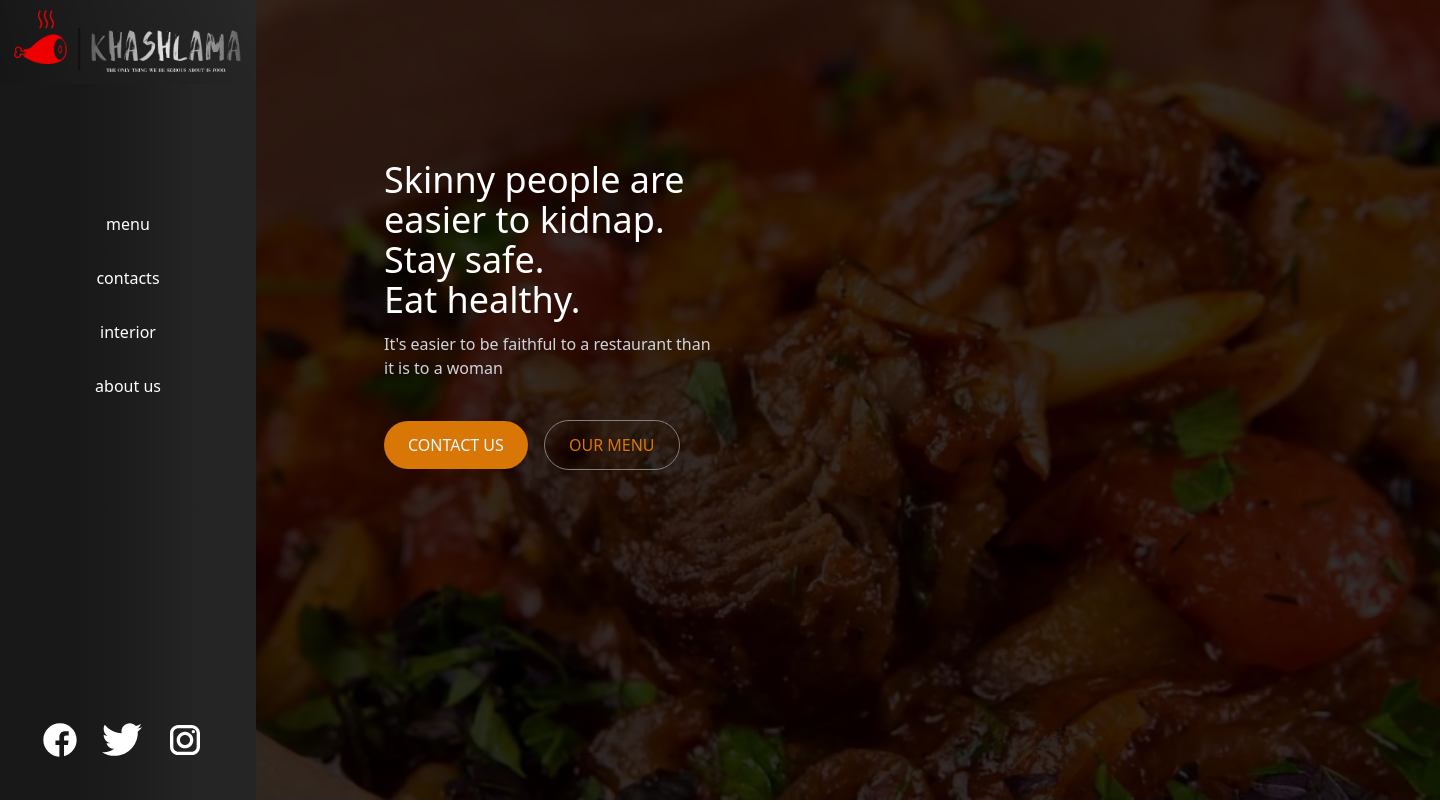
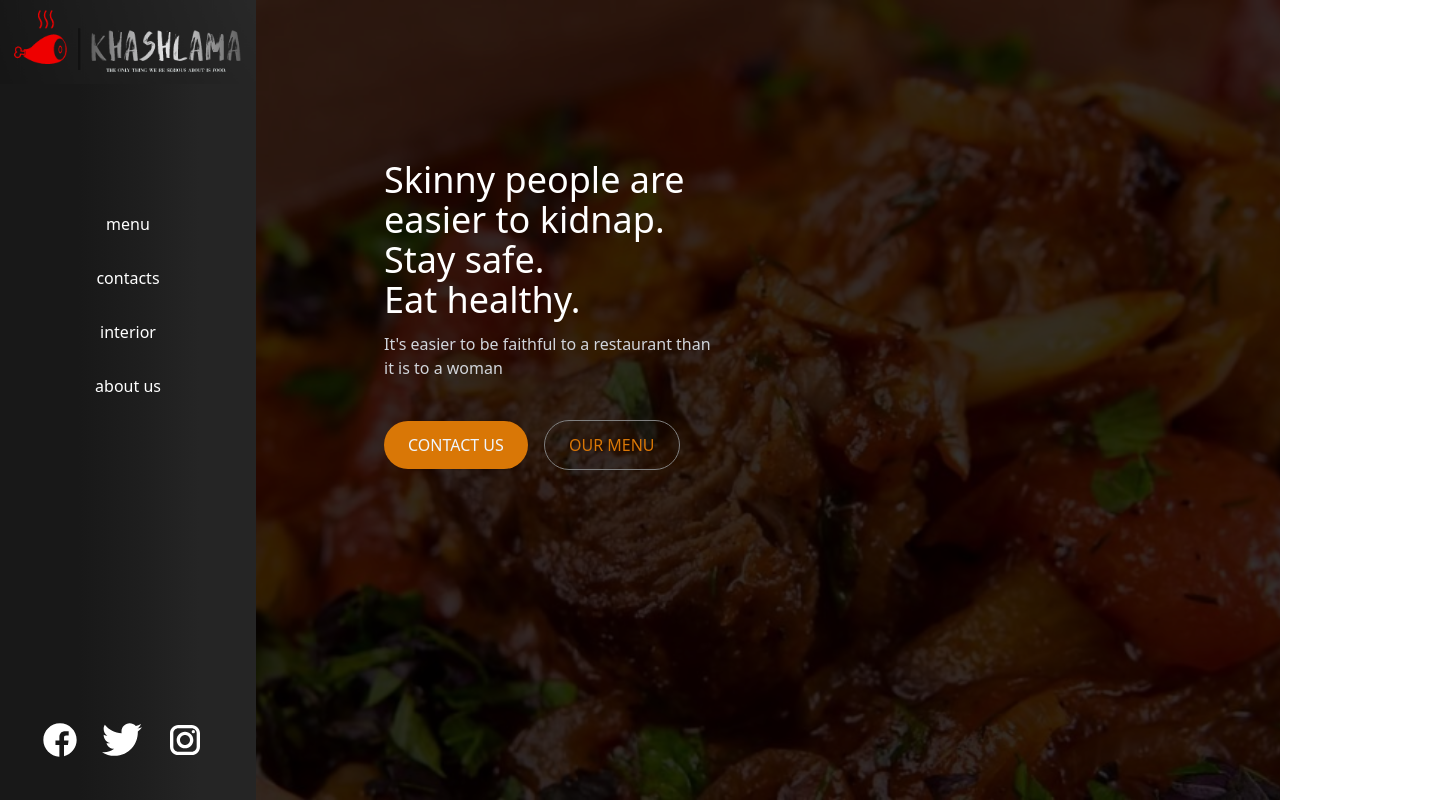
Before and after one commit to MkrtichSargsyan/Restaurant-Page, a website built with webpack: page dist/index.html in a window 1280 px wide. Shown: the top 803 px of the page, 1440 px wide, since content can reach past the window. Built offline with nearby package versions, Linux system fonts and the light colour scheme.

Commit message:
change header size

```diff
--- a/src/styles/custom_styles.css
+++ b/src/styles/custom_styles.css
@@ -1,6 +1,6 @@
 body,header {
-  width:1440px;
-  max-width: 1440px;
+  width:100%;
+  max-width: 1840px;
   margin: 0 auto;
 }
 
```
